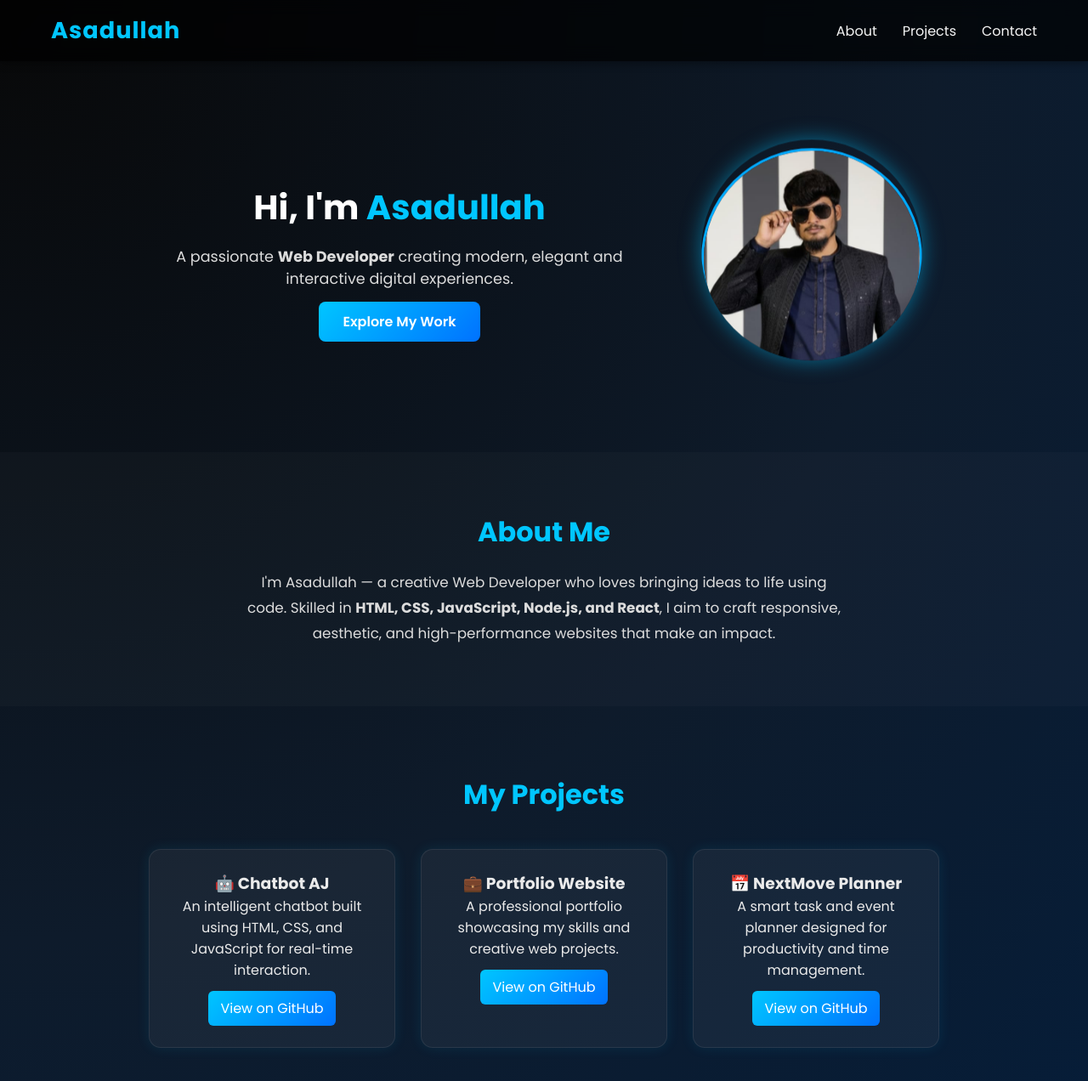
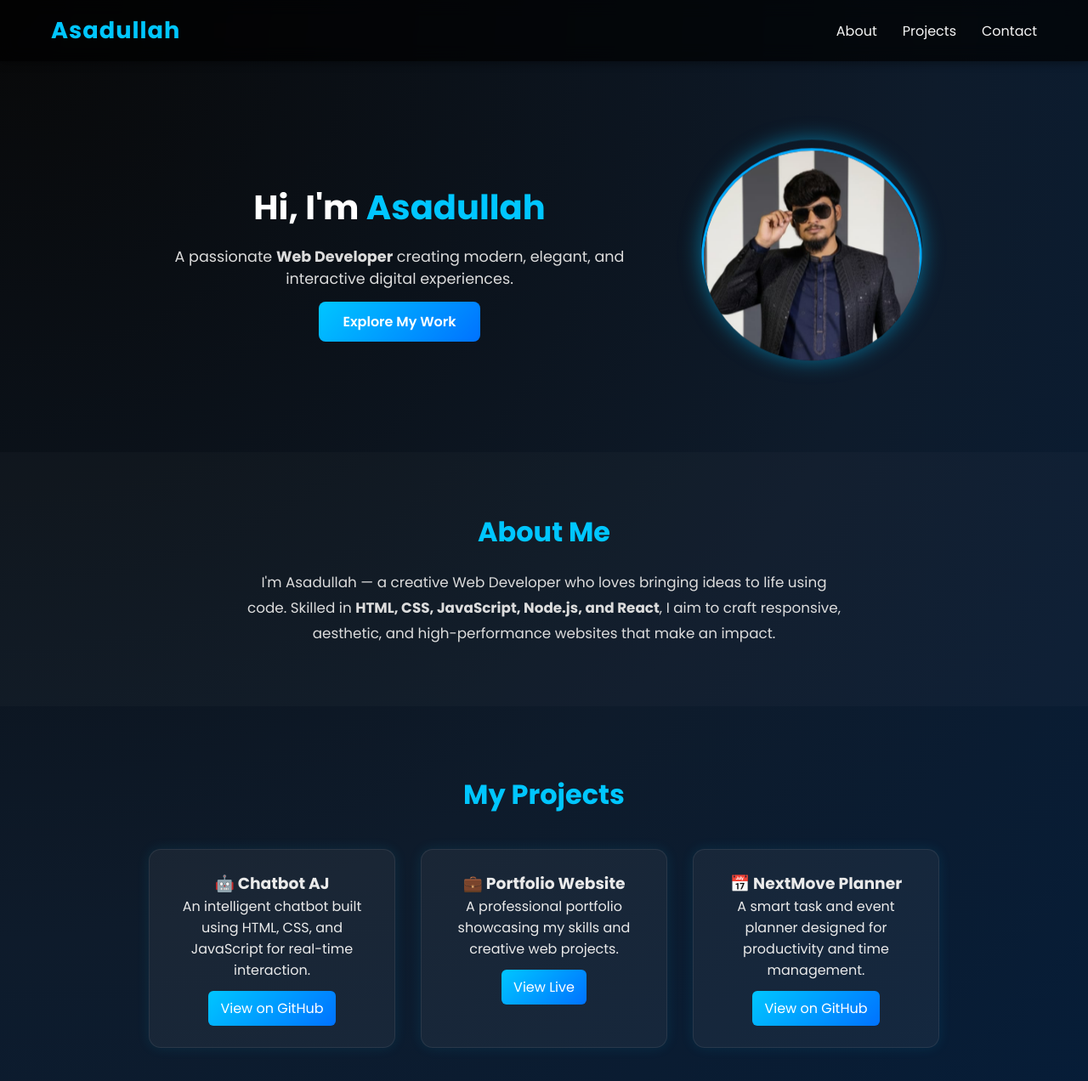
Before and after one commit to Asadullah1626/My-Portfolio, a plain HTML site: page index.html in a window 1280 px wide. Shown: the top 1272 px of the page at 85% size. Drawn offline with Linux system fonts and the light colour scheme.

Commit message:
Fix link targets and update hero section text
Updated links to open in a new tab and corrected text.

```diff
--- a/index.html
+++ b/index.html
@@ -24,7 +24,7 @@
   <section class="hero">
     <div class="hero-text">
       <h2>Hi, I'm <span>Asadullah</span></h2>
-      <p>A passionate <strong>Web Developer</strong> creating modern, elegant and interactive digital experiences.</p>
+      <p>A passionate <strong>Web Developer</strong> creating modern, elegant, and interactive digital experiences.</p>
       <a href="#projects" class="btn">Explore My Work</a>
     </div>
     <div class="hero-img">
@@ -52,19 +52,20 @@
       <div class="card">
         <h3>🤖 Chatbot AJ</h3>
         <p>An intelligent chatbot built using HTML, CSS, and JavaScript for real-time interaction.</p>
-        <a href="https://github.com/Asadullah1626/chatbot-AJ" class="card-btn">View on GitHub</a>
+        <a href="https://github.com/Asadullah1626/chatbot-AJ" class="card-btn" target="_blank">View on GitHub</a>
       </div>
 
       <div class="card">
         <h3>💼 Portfolio Website</h3>
         <p>A professional portfolio showcasing my skills and creative web projects.</p>
-        <a href="https://asadullah1626.github.io/My-Portfolio/" class="card-btn">View on GitHub</a>
+        <!-- ✅ Fixed live link -->
+        <a href="https://asadullah1626.github.io/My-Portfolio/" class="card-btn" target="_blank">View Live</a>
       </div>
 
       <div class="card">
         <h3>📅 NextMove Planner</h3>
         <p>A smart task and event planner designed for productivity and time management.</p>
-        <a href="https://github.com/Asadullah1626/NextMove-Planner" class="card-btn">View on GitHub</a>
+        <a href="https://github.com/Asadullah1626/NextMove-Planner" class="card-btn" target="_blank">View on GitHub</a>
       </div>
 
     </div>
```
